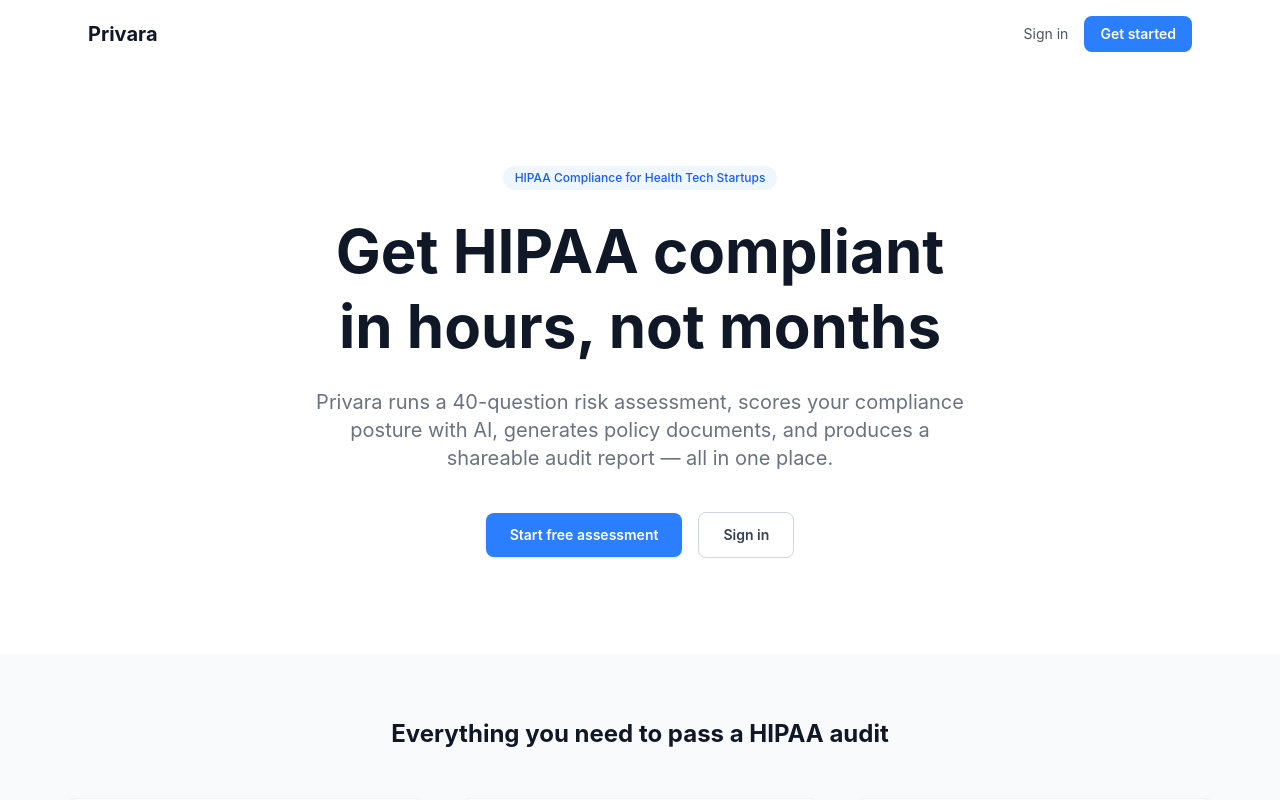
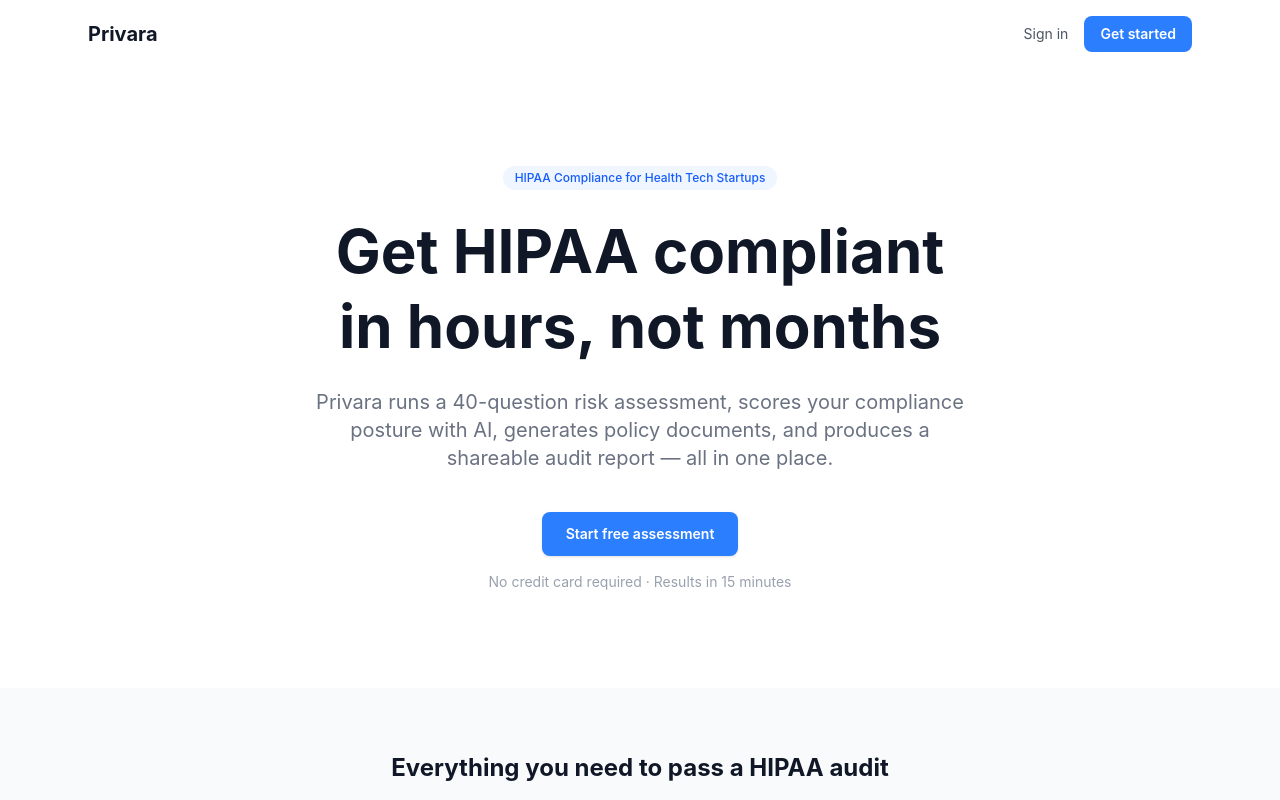
Before and after one commit to aionthetrack/Privara, a React (Vite) app: page /landing in a window 1280 px wide. Shown: the top 800 px of the page. Built offline with nearby package versions, Linux system fonts and the light colour scheme; no server answers.

Commit message:
Remove redundant hero Sign in button, add trial reassurance copy

```diff
--- a/src/pages/Landing.jsx
+++ b/src/pages/Landing.jsx
@@ -40,13 +40,10 @@
           >
             Start free assessment
           </Link>
-          <Link
-            to="/login"
-            className="rounded-lg border border-gray-300 dark:border-gray-600 px-6 py-3 text-sm font-semibold text-gray-700 dark:text-gray-300 hover:bg-gray-50 dark:hover:bg-gray-800"
-          >
-            Sign in
-          </Link>
         </div>
+        <p className="mt-4 text-sm text-gray-400 dark:text-gray-500">
+          No credit card required · Results in 15 minutes
+        </p>
       </section>
 
       {/* Features */}
```
